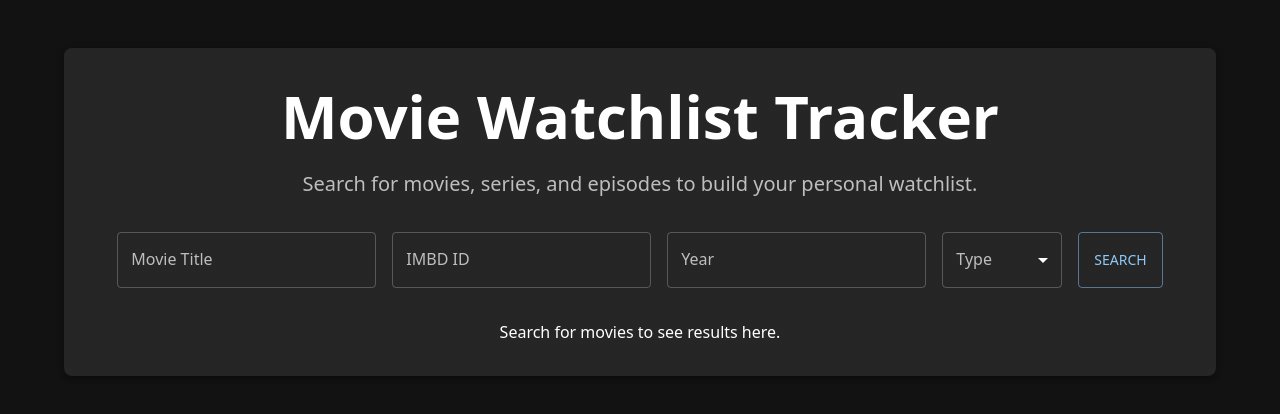
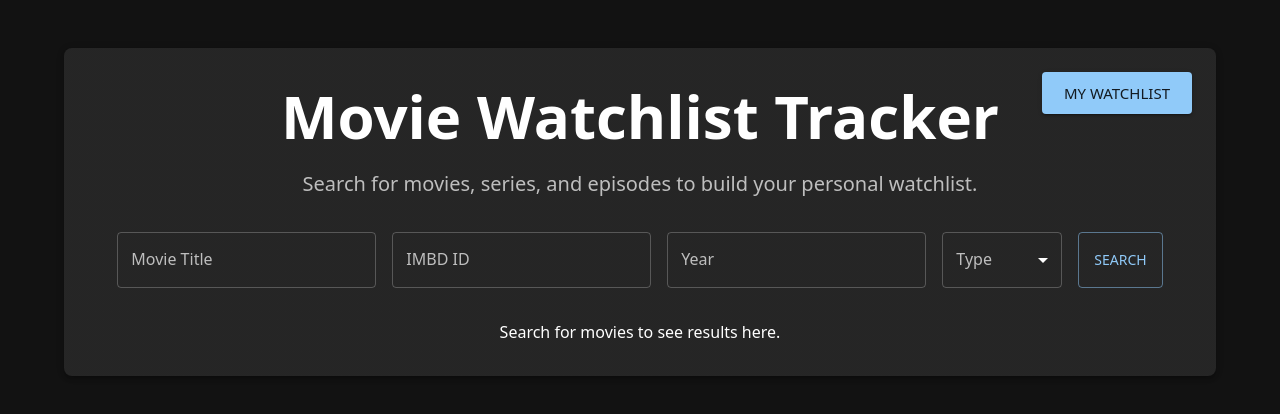
Before and after one commit to Susnfor/movie-watchlist, a Next.js app: page / in a window 1280 px wide. Shown: the top 414 px of the page. Built offline with nearby package versions, Linux system fonts and the light colour scheme; what @mui/material-nextjs would draw is missing.

Commit message:
upd: add button to navigate to Watchlist in Home page

```diff
--- a/app/page.js
+++ b/app/page.js
@@ -1,6 +1,8 @@
 'use client';
 import { Container, Typography, Box, Paper } from '@mui/material';
 import {SearchBox} from './components/SearchBox';
+import Button from '@mui/material/Button';
+import Link from 'next/link';
 
 export default function Home() {
   return (
@@ -10,17 +12,34 @@ export default function Home() {
       py: { xs: 2, sm: 4, md: 6 }, // Responsive vertical padding
     }}>
       <Container component="main" maxWidth="lg">
-        {/* We wrap the main content in a Paper component for a nice container effect */}
-        <Paper
+
+         <Paper
           elevation={3}
           sx={{
             p: { xs: 2, sm: 4 },
-            borderRadius: 2, // Softer corners
+            borderRadius: 2,
+            position: 'relative',
+          }}
+        >
+           <Button
+            component={Link}
+            href="/watchlist"
+            variant="contained"
+            size="large"
+            sx={{
+              position: 'absolute',
+              top: { xs: 16, sm: 24 },
+              right: { xs: 16, sm: 24 },
+            }}
+          >
+            My Watchlist
+          </Button>
+<Box sx={{
             display: 'flex',
             flexDirection: 'column',
-            alignItems: 'center', // Center all content within the Paper
-          }}
-        >
+            alignItems: 'center',
+          }}>
+
           <Typography
             component="h1"
             variant="h2"
@@ -41,7 +60,11 @@ export default function Home() {
           </Typography>
 
 
+
+
           <SearchBox />
+
+          </Box>
 
         </Paper>
       </Container>
```
